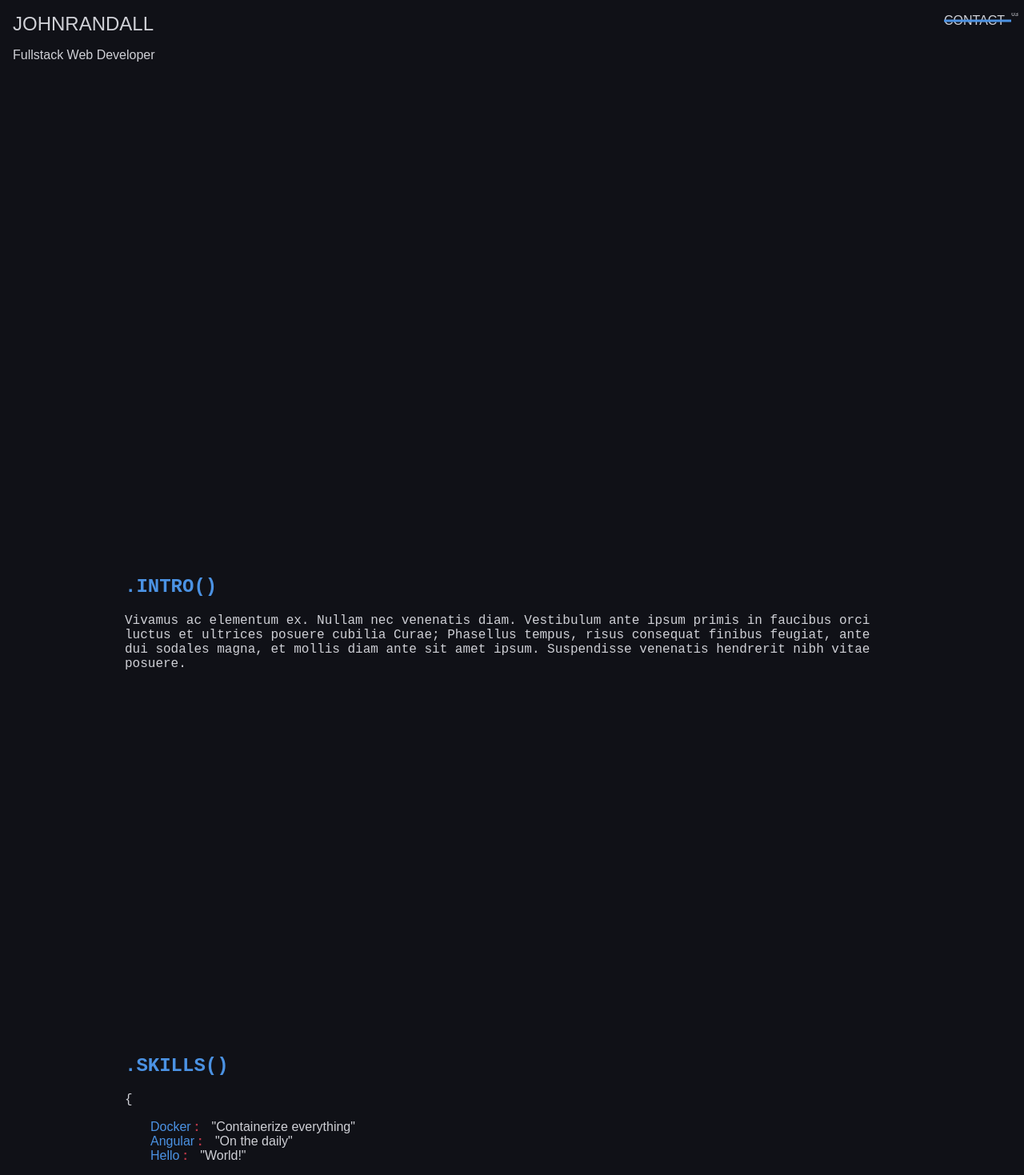
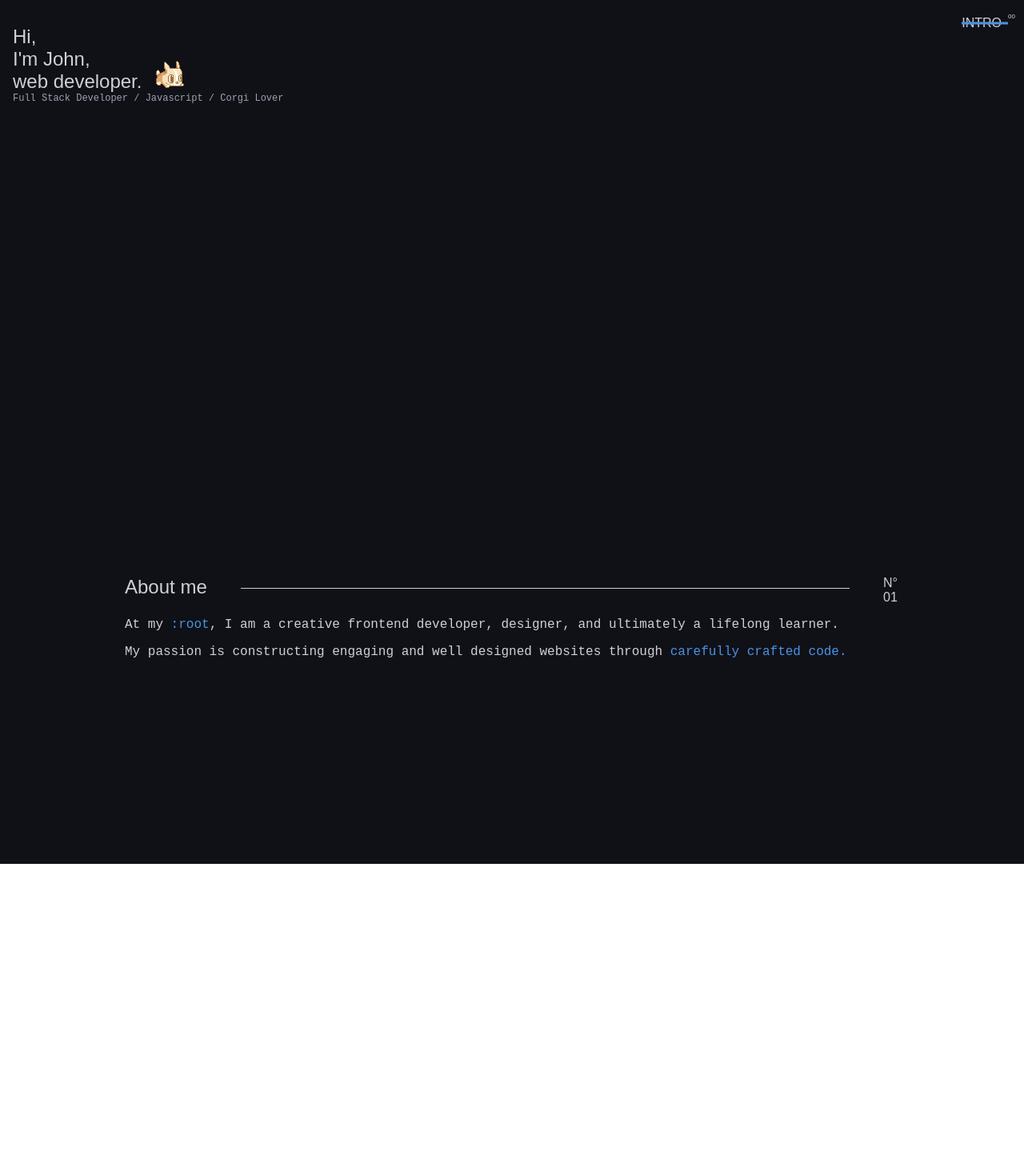
Before and after one commit to lampshde/WonderCorgii, a React (Create React App) app: page / in a window 1280 px wide. Shown: the top 1469 px of the page at 80% size. After the commit the page ends 1080 px from the top, so only its background shows below. Built offline with nearby package versions, Linux system fonts and the light colour scheme.

Commit message:
Started some design work in Figma. Thanks should be coming together in a more structured fashion soon.

```diff
--- a/src/App.css
+++ b/src/App.css
@@ -20,9 +20,26 @@ header{
 }
 
 .title{
-  padding: 1rem;
-  font-size: 1.5rem;
+  padding: 2rem 1rem;
 }
+
+.title .title-line{
+  font-size: 24px;
+  color: #CFD0D6;
+  position: relative;
+}
+
+.title .title-line img {
+  position: absolute;
+  bottom: 0;
+  margin-left: .5rem;
+}
+.title .sub-title-line{
+  font-family: 'Roboto Mono', monospace;
+  font-size: 12px;
+  color: #9DA0B2
+}
+
 .sub-title{
   padding: 0 1rem;
 }
@@ -31,6 +48,37 @@ section{
   padding: 15rem 1rem 0 1rem;
   max-width: 1000px;
   margin: 0 auto;
+}
+
+.section{
+  margin-top: 30rem;
+}
+
+
+
+.section .section-header{
+  display: grid;
+  grid-template-columns: max-content 1fr 20px;
+  grid-template-rows: 1fr;
+  grid-template-areas: ". . .";
+  font-family: 'Montserrat SemiBold', sans-serif;
+  color: #CFD0D6;
+}
+.section .section-header .section-header-title{
+  font-size: 24px;
+}
+.section .section-header .section-header-line{
+  width: 90%;
+  border-bottom: 1px solid;
+  line-height: 0.1em;
+  margin: 10px 0 20px 5% ;
+}
+.section .section-header .section-header-num{
+  word-wrap: break-word;
+}
+
+.section p span{
+  color: var(--theme-primary-color)
 }
 
 .card{
@@ -62,14 +110,14 @@ section{
   font-weight: bold;
 }
 
-.skills .code-line .code-line-value:not(:last-child)::after{
-  content: ','
+.skills .code-line .code-line-value:after{
+  content: ',';
+  color: #fff;
+}
+.skills .code-line:last-of-type .code-line-value:after{
+  content: ''
 }
 
-.section{
-  margin-top: 30rem;
+.skills .code-line .code-line-value.string{
+  color: #62b8b8;
 }
-
-.section h2{
-  color: var(--theme-primary-color);
-}
--- a/src/App.js
+++ b/src/App.js
@@ -22,49 +22,29 @@ class App extends React.Component {
     return (
       <div className="App">
         <header>
-          <div>
+          {/* <div>
             <div className="title animated fadeInDown" >JOHNRANDALL</div>
             <div className="sub-title animated fadeInDown">Fullstack Web Developer</div>
+          </div> */}
+          <div className="title">
+            <div className="title-line">Hi,</div>
+            <div className="title-line">I'm John,</div>
+            <div className="title-line">web developer. <img src="/assets/corgi.gif"/></div>
+            <div className="sub-title-line">Full Stack Developer / Javascript / Corgi Lover</div>
           </div>
           <Nav ref={this.child} navItems={navItems}></Nav>
         </header>
         <section>
           <ScrollTrigger onEnter={()=>(this.child.current.selectNavItem(0,true))}>
           <div id="section0" className="section" data-aos='fade'>
-            <h2>.INTRO()</h2>
-            <p>Vivamus ac elementum ex. Nullam nec venenatis diam. Vestibulum ante ipsum primis in faucibus orci luctus et ultrices posuere cubilia Curae; Phasellus tempus, risus consequat finibus feugiat, ante dui sodales magna, et mollis diam ante sit amet ipsum. Suspendisse venenatis hendrerit nibh vitae posuere. </p>
+            <div className="section-header">
+              <div className="section-header-title">About me</div>
+              <div className="section-header-line"></div>
+              <div className="section-header-num">N°01</div>
+            </div>
+            <p>At my <span>:root</span>, I am a creative frontend developer, designer, and ultimately a lifelong learner.</p>
+            <p>My passion is constructing engaging and well designed websites through <span>carefully crafted code.</span></p>
           </div>
-          </ScrollTrigger>
-          <ScrollTrigger onEnter={()=>(this.child.current.selectNavItem(1,true))}>
-            <div id="section1" className="section skills" data-aos='fade-right'>
-              <h2>.SKILLS()</h2>
-              <p>{"{"}</p>
-                <div className="code-line">
-                  <span className="code-line-var">Docker</span>
-                  <span className="code-line-value">"Containerize everything"</span>
-                </div>
-                <div className="code-line">
-                  <span className="code-line-var">Angular</span>
-                  <span className="code-line-value">"On the daily"</span>
-                </div>
-                <div className="code-line">
-                  <span className="code-line-var">Hello</span>
-                  <span className="code-line-value">"World!"</span>
-                </div>
-              <p>{"}"}</p>
-            </div>
-          </ScrollTrigger>
-          <ScrollTrigger onEnter={()=>(this.child.current.selectNavItem(2,true))}>
-            <div id="section2" className="section" data-aos='fade-right'>
-              <h2>.BLOG()</h2>
-              <p>Vivamus ac elementum ex. Nullam nec venenatis diam. Vestibulum ante ipsum primis in faucibus orci luctus et ultrices posuere cubilia Curae; Phasellus tempus, risus consequat finibus feugiat, ante dui sodales magna, et mollis diam ante sit amet ipsum. Suspendisse venenatis hendrerit nibh vitae posuere. </p>
-            </div>
-          </ScrollTrigger>
-          <ScrollTrigger onEnter={()=>(this.child.current.selectNavItem(3, true))}>
-            <div id="section3" className="section" data-aos='fade-right'>
-              <h2>.CONTACT()</h2>
-              <p>Vivamus ac elementum ex. Nullam nec venenatis diam. Vestibulum ante ipsum primis in faucibus orci luctus et ultrices posuere cubilia Curae; Phasellus tempus, risus consequat finibus feugiat, ante dui sodales magna, et mollis diam ante sit amet ipsum. Suspendisse venenatis hendrerit nibh vitae posuere. </p>
-            </div>
           </ScrollTrigger>
         </section>
       </div>
--- a/src/index.css
+++ b/src/index.css
@@ -20,7 +20,7 @@ code {
 @import url('https://fonts.googleapis.com/css?family=Roboto+Mono');
 
 div{
-  font-family: 'Montserrat', sans-serif;
+  font-family: 'Montserrat SemiBold', sans-serif;
 }
 
 .skills,.section{
```
Also changed, not shown: public/assets/corgi.gif (added).
